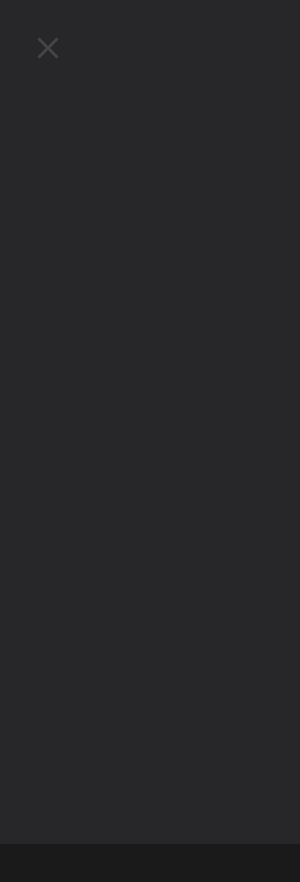
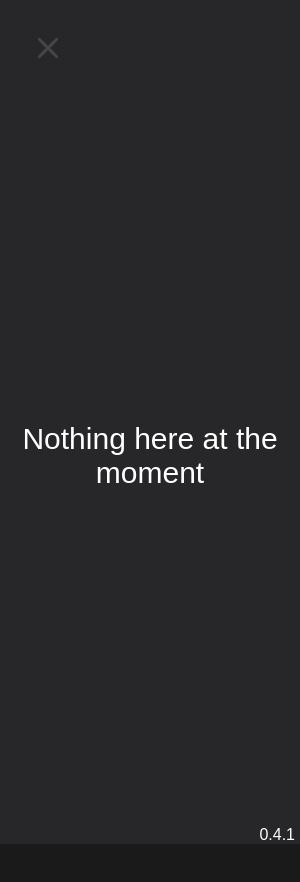
Before and after one commit to noahkra/SplitsAnalyser, an Electron app: page index.html in a window 300 px wide. Both pictures are taken after a click on the element 18 px from the left and 827 px from the top of the page. Shown: the top 882 px of the page. Drawn offline with Linux system fonts and the light colour scheme; no server answers.

Commit message:
Add version info and update settings page (#42)
* Add the versioning text to auto update

* add the HTML text definition

* Add settings info to explain why it is blank

* move changes into HTML tag

* Moved DIV on noahs request

* Moved version to settings page

* remove font size

```diff
--- a/index.html
+++ b/index.html
@@ -563,6 +563,10 @@
 					<use href="#icon_close">
 				</svg>
 			</div>
+			<div id="settingsInfo"
+			     style="position: fixed; font-size: 30px; width: 100%; text-align: center; top: 50%; color: white;">Nothing here at the moment
+			</div>
+			<div id="versionNumber" style="position: fixed; text-align: center; right: 5px; bottom: 0px; color: var(--text-main-L-col); display: inline-block">0.0.0</div>
 		</div>
 		<svg>
 			<defs>
--- a/index.js
+++ b/index.js
@@ -26,6 +26,7 @@ const saveLocation = process.env.APPDATA + "\\splitsAnalyser\\";
 
 // Version
 const version = "0.4.1";
+d3.select("#versionNumber").text(version); //set the version text to the correct number
 
 // Set window title
 document.title = `SplitsAnalyser v${version}`;
```
